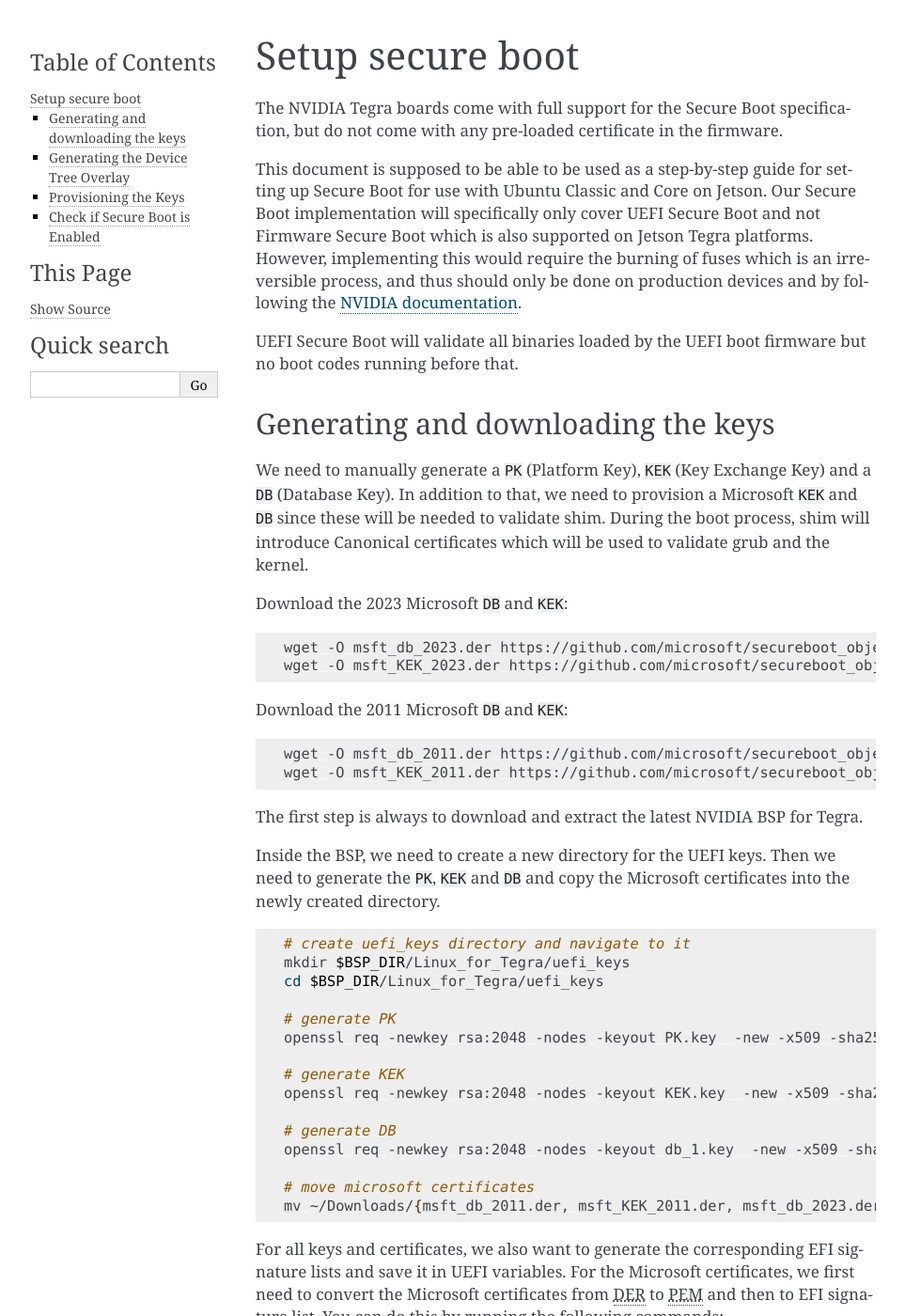
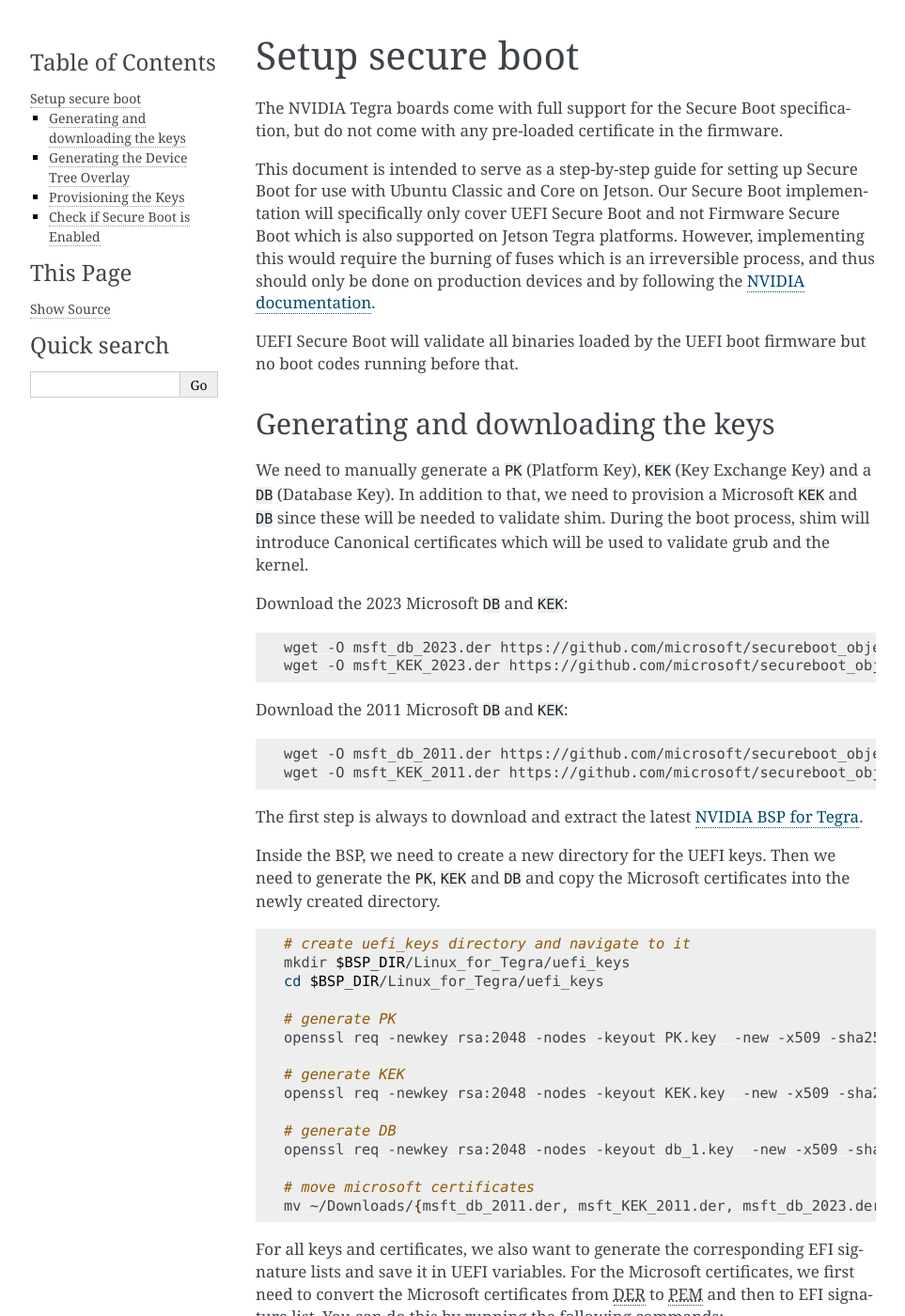
Before and after one commit to canonical/ubuntu-for-jetson, a Sphinx documentation site: the page built from docs/how-to/secure-boot.rst, in a window 1280 px wide and 1400 px high. Shown: the whole window at 94% size, without its empty margins (148-1111 px from the left). Built offline with Sphinx 7.4.7, drawn with Linux system fonts in a browser that asks for light colours.

Commit message:
fix texts

```diff
--- a/docs/how-to/secure-boot.rst
+++ b/docs/how-to/secure-boot.rst
@@ -5,7 +5,7 @@
 
 The NVIDIA Tegra boards come with full support for the Secure Boot specification, but do not come with any pre-loaded certificate in the firmware.
 
-This document is supposed to be able to be used as  a step-by-step guide for setting up Secure Boot for use with Ubuntu Classic and Core on Jetson. Our Secure Boot implementation will specifically only cover UEFI Secure Boot and not Firmware Secure Boot which is also supported on Jetson Tegra platforms. However, implementing this would require the burning of fuses which is an irreversible process, and thus should only be done on production devices and by following the `NVIDIA documentation`_.
+This document is intended to serve as a step-by-step guide for setting up Secure Boot for use with Ubuntu Classic and Core on Jetson. Our Secure Boot implementation will specifically only cover UEFI Secure Boot and not Firmware Secure Boot which is also supported on Jetson Tegra platforms. However, implementing this would require the burning of fuses which is an irreversible process, and thus should only be done on production devices and by following the `NVIDIA documentation`_.
 
 UEFI Secure Boot will validate all binaries loaded by the UEFI boot firmware but no boot codes running before that.
 
```
Also changed, not shown: other parts of docs/how-to/secure-boot.rst (+3 -1 lines).
